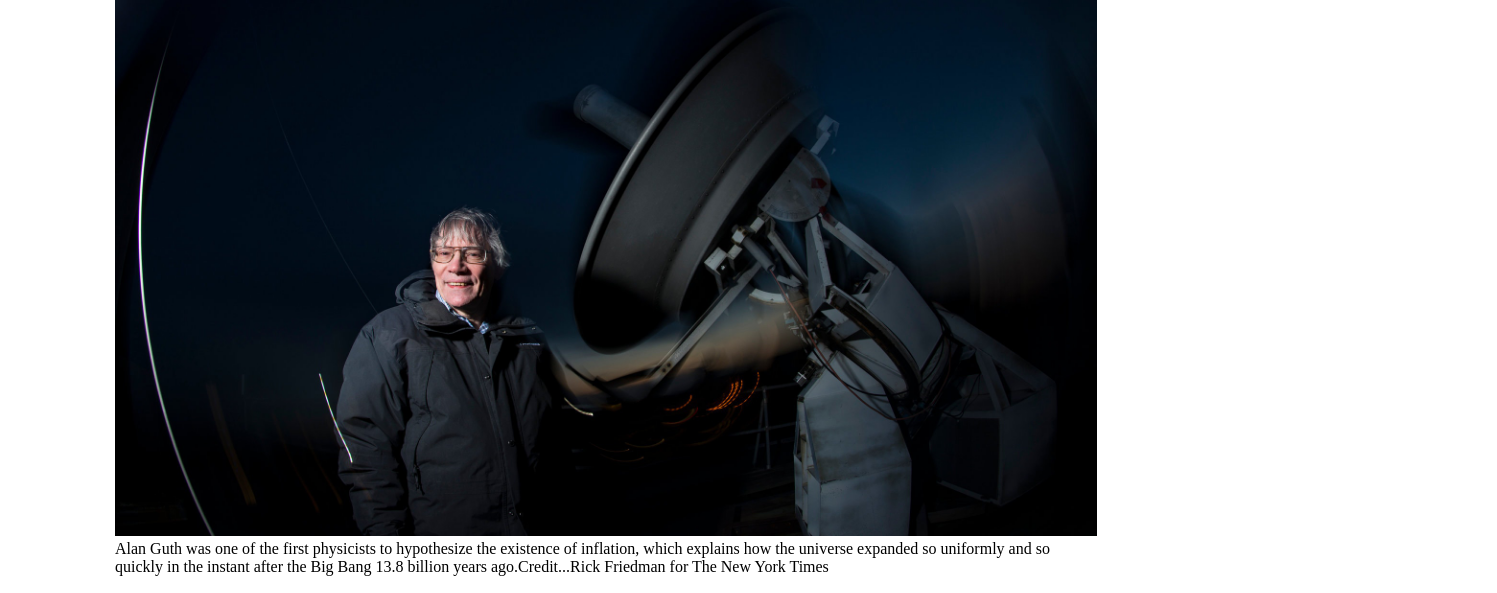
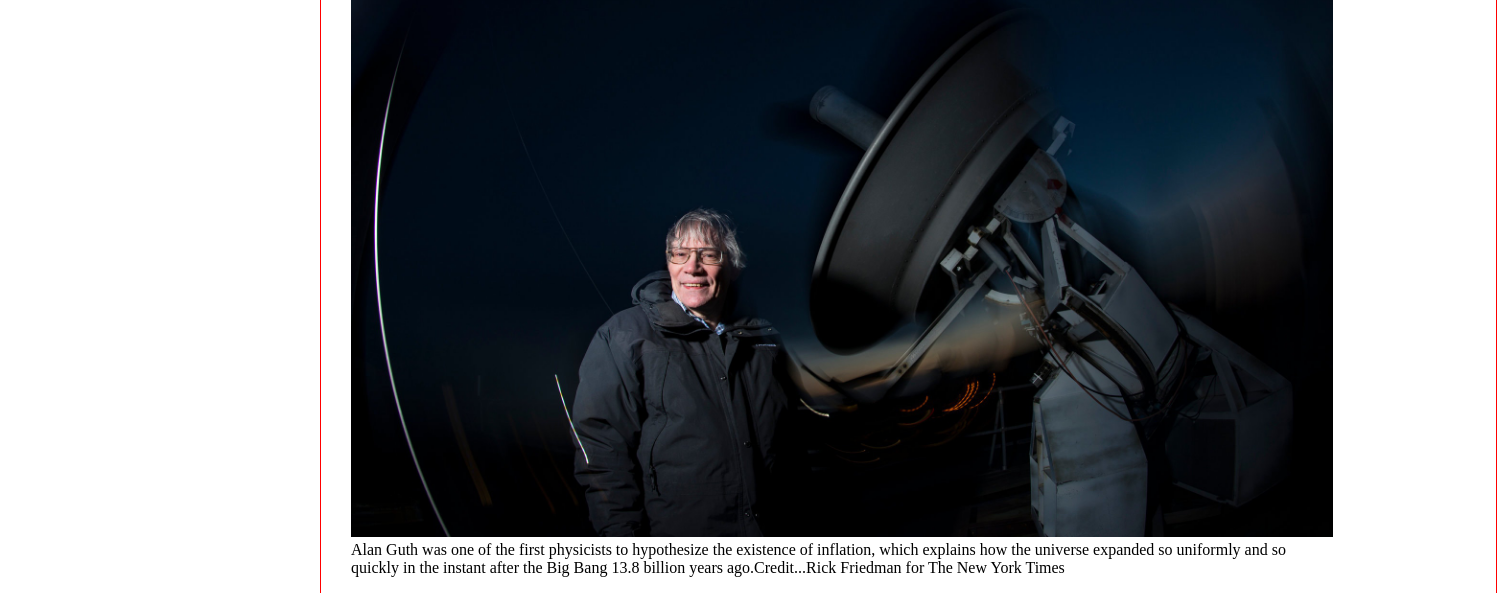
Before and after one commit to diazgio/NYT-project, a website: page index.html in a window 1280 px wide. Shown: the part 137-730 px from the top of the page, 1497 px wide, since content can reach past the window. Drawn offline with Linux system fonts and the light colour scheme.

Commit message:
Fixing the aside float and adding some divs to HTML

```diff
--- a/index.html
+++ b/index.html
@@ -20,14 +20,17 @@
             <button  type="submit">Log In</button>
         </div>
     </header>
-    <main>
+    <main class="main">
+        <div class="main-containner">
             <div class="article-title-container">
                 <h1>Space Ripples Reveal Big Bang’s Smoking Gun</h1>
                 <div>
                     <img src="./graphics/18cosmos-superJumbo.jpg" alt="article image" width="982" height="552">
-                <p>Alan Guth was one of the first physicists to hypothesize the existence of inflation, which explains
+                    <p>
+                        Alan Guth was one of the first physicists to hypothesize the existence of inflation, which explains
                         how the universe expanded so uniformly and so quickly in the instant after the Big Bang 13.8 billion
-                    years ago.Credit...Rick Friedman for The New York Times</p>
+                        years ago.Credit...Rick Friedman for The New York Times
+                    </p>
                 </div>
             </div>
             <section class="article-container">
@@ -91,9 +94,11 @@
                 <div class="inflation-container">
                     <div class="inflation-header">
                         <h2>The Theory of Inflation</h2>
-                    <p>Astronomers have found evidence to support the theory of inflation,
+                        <p>
+                            Astronomers have found evidence to support the theory of inflation,
                             which explains how the universe expanded so uniformly and so quickly
-                        in the instant after the Big Bang 13.8 billion years ago.</p>
+                            in the instant after the Big Bang 13.8 billion years ago.
+                        </p>
                     </div>
                     <div class="inflation-body">
                         <div>
@@ -352,6 +357,7 @@
                     </div>
                 </div>
             </section>
+        </div>
         <aside class="editor-picks">
             <div class="picks-header">
                 <h3>Editor's Picks</h3>
@@ -364,7 +370,7 @@
             </div>
         </aside>
     </main>
-    <footer>
+    <footer class="footer">
         <div class="footer-title">
             <h1>New York Times</h1>
             <a href="">back to homepage</a>
--- a/style.css
+++ b/style.css
@@ -3,7 +3,7 @@
     margin: 0;
 }
 
-header {
+.header {
     display: flex;
     flex-direction: row;
     justify-content: space-between;
@@ -15,17 +15,12 @@ header {
     border-bottom: 1px solid rgb(189, 187, 187);
 }
 
-main {
-    display: flex;
-    flex-direction: column;
-    justify-items: center;
-    text-align: center;
-    width: 1170px;
-    margin: 0 85px 0 85px;
+.main {
+    align-items: center;
 }
 
-aside {
-    float: right;
+.footer{
+    clear: both;
 }
 
 /*-----------------------------Header-------------------------------*/
@@ -56,6 +51,19 @@ aside {
 
 /*--------------------------Main------------------------------*/
 
+.main-containner {
+    width: 1175px;
+    border: 1px solid red;
+    float: left;
+    margin-left: 20em;
+}
+
+.editor-picks {
+    float: right;
+    border: 1px solid red;
+    margin-top: 100em;
+}
+
 .article-title-container {
     width: 982px;
     padding: 40px 20px 20px 30px;
```
Lines whose indentation alone changed are shown as unchanged.
